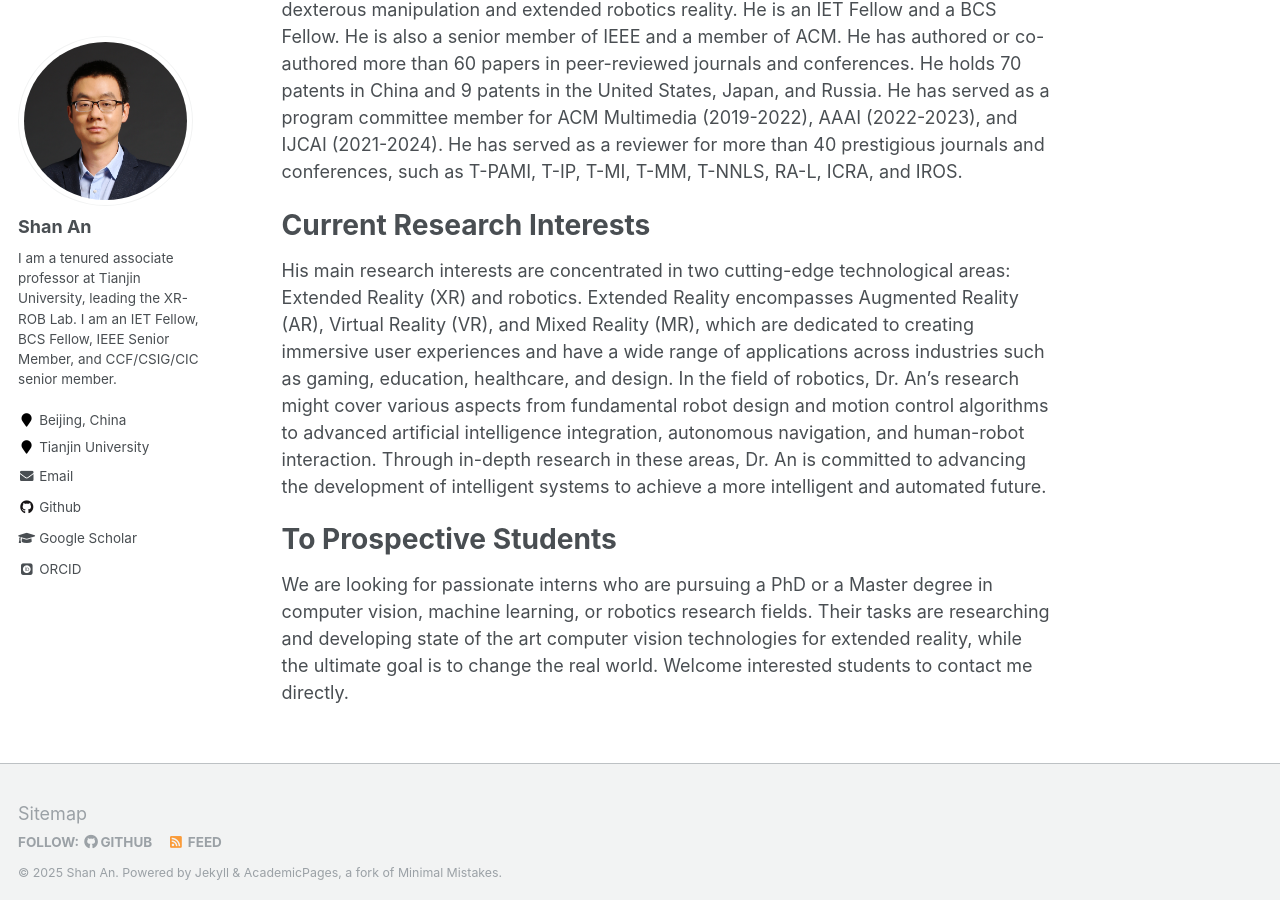
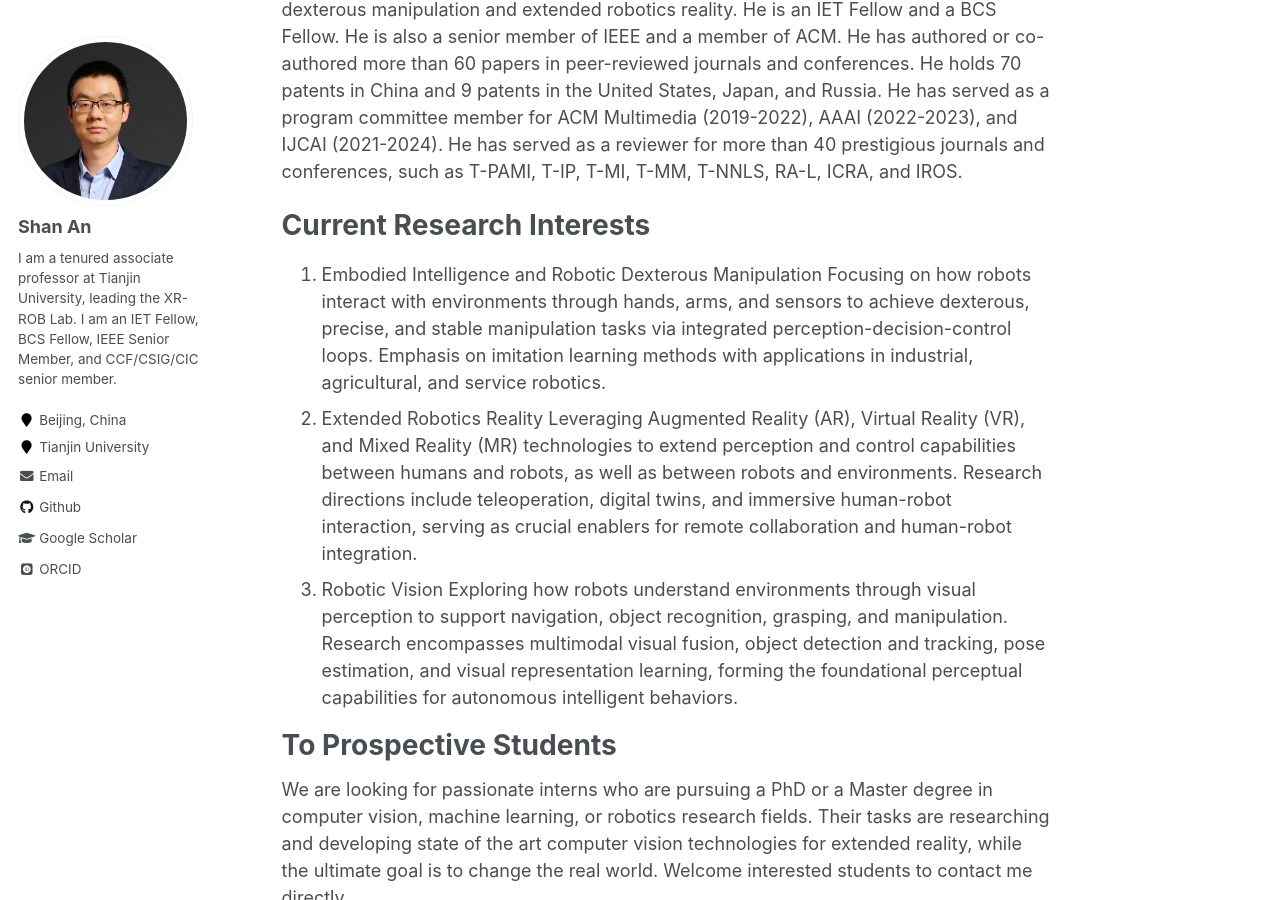
Before and after one commit to anshan-XR-ROB/anshan-XR-ROB.github.io, a Jekyll site: the page built from _pages/about.md, in a window 1280 px wide and 900 px high, scrolled down 300 px. Built offline with Jekyll 4.4.1, drawn with Linux system fonts in a browser that asks for light colours; some web fonts are replaced.

Commit message:
Update about.md

```diff
--- a/_pages/about.md
+++ b/_pages/about.md
@@ -12,7 +12,12 @@ Dr. Shan An received a Bachelor's degree in Automation Engineering from Tianjin
 
 Current Research Interests
 ======
-His main research interests are concentrated in two cutting-edge technological areas: Extended Reality (XR) and robotics. Extended Reality encompasses Augmented Reality (AR), Virtual Reality (VR), and Mixed Reality (MR), which are dedicated to creating immersive user experiences and have a wide range of applications across industries such as gaming, education, healthcare, and design. In the field of robotics, Dr. An's research might cover various aspects from fundamental robot design and motion control algorithms to advanced artificial intelligence integration, autonomous navigation, and human-robot interaction. Through in-depth research in these areas, Dr. An is committed to advancing the development of intelligent systems to achieve a more intelligent and automated future.
+1. Embodied Intelligence and Robotic Dexterous Manipulation
+Focusing on how robots interact with environments through hands, arms, and sensors to achieve dexterous, precise, and stable manipulation tasks via integrated perception-decision-control loops. Emphasis on imitation learning methods with applications in industrial, agricultural, and service robotics.
+2. Extended Robotics Reality
+Leveraging Augmented Reality (AR), Virtual Reality (VR), and Mixed Reality (MR) technologies to extend perception and control capabilities between humans and robots, as well as between robots and environments. Research directions include teleoperation, digital twins, and immersive human-robot interaction, serving as crucial enablers for remote collaboration and human-robot integration.
+3. Robotic Vision
+Exploring how robots understand environments through visual perception to support navigation, object recognition, grasping, and manipulation. Research encompasses multimodal visual fusion, object detection and tracking, pose estimation, and visual representation learning, forming the foundational perceptual capabilities for autonomous intelligent behaviors.
 
 To Prospective Students
 ======
```
